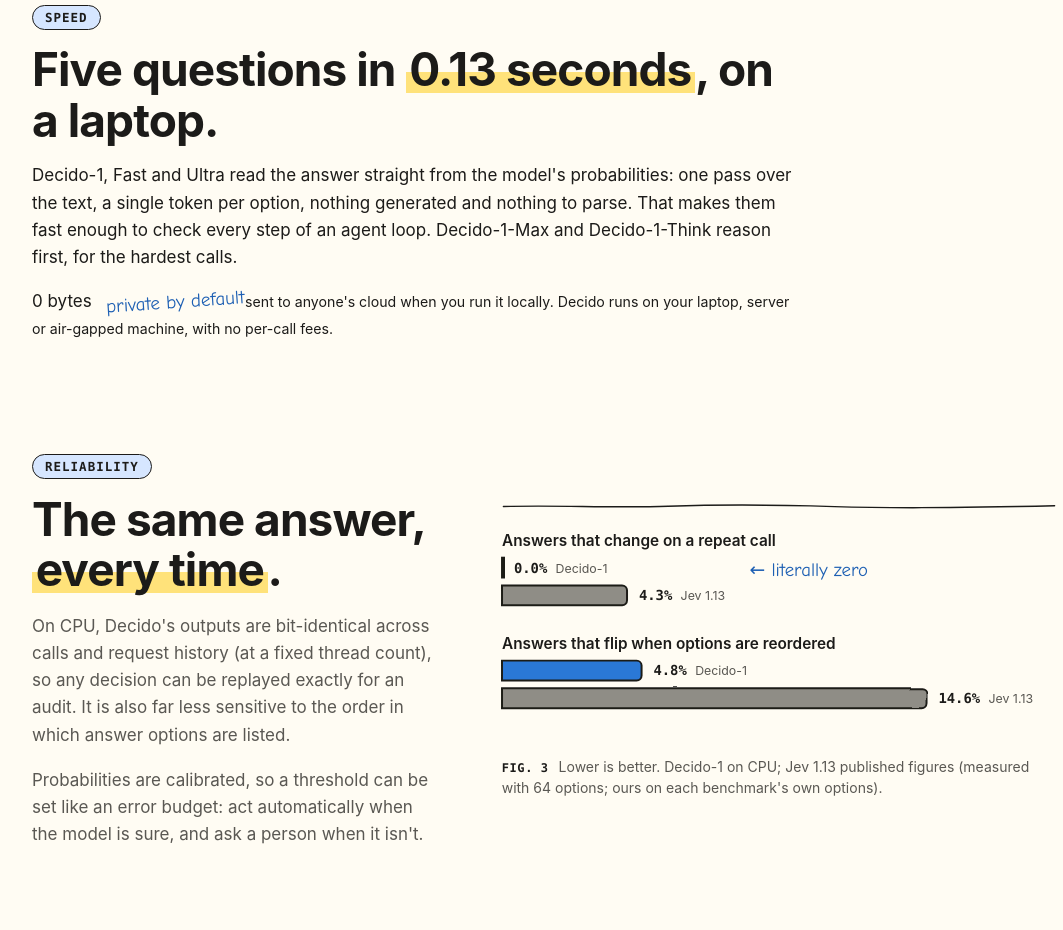
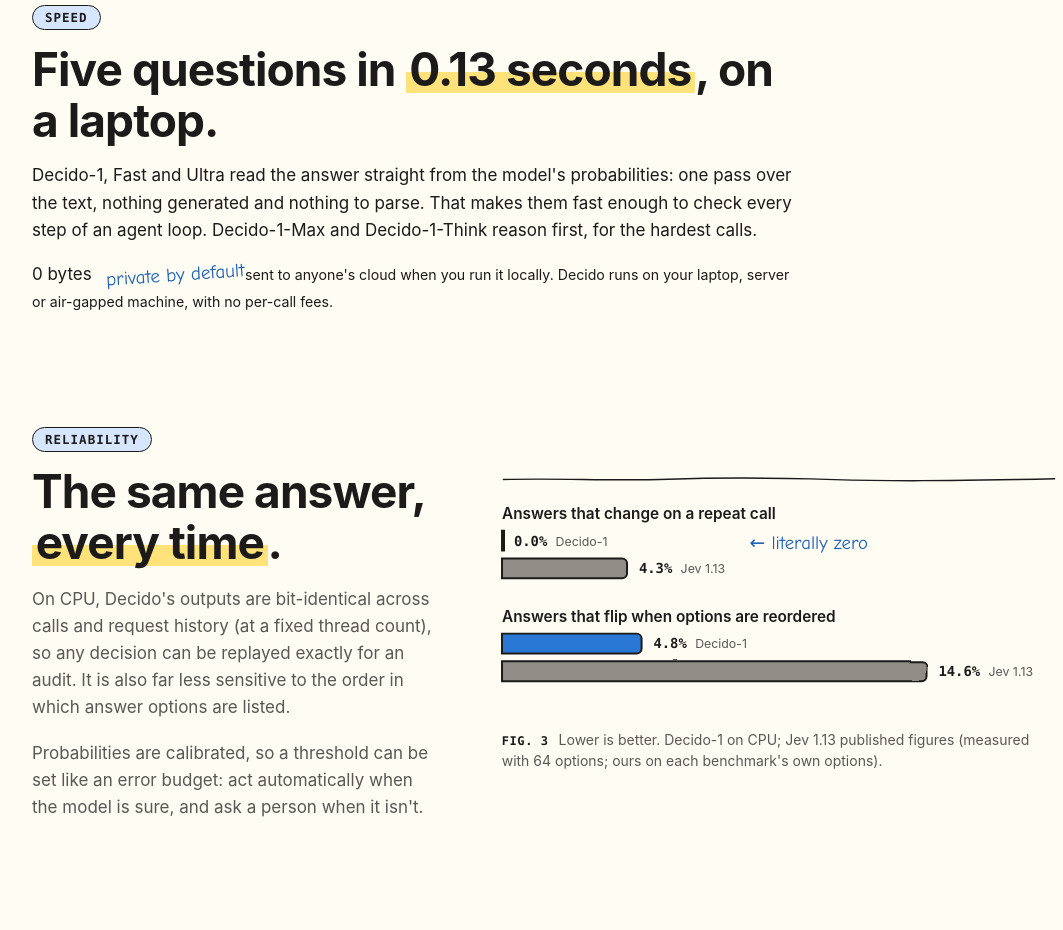
Before and after one commit to decido-ai/decido-ai.github.io, a plain HTML site: page index.html in a window 1280 px wide. Shown: the part 1887-2817 px from the top of the page, without its empty margins (96-1159 px from the left). Drawn offline with Linux system fonts and the light colour scheme.

```diff
--- a/index.html
+++ b/index.html
@@ -356,7 +356,7 @@
     <div>
       <div class="kicker">Speed</div>
       <h2>Five questions in <span class="hl">0.13 seconds</span>, on a laptop.</h2>
-      <p>Decido-1, Fast and Ultra read the answer straight from the model's probabilities: one pass over the text, a single token per option, nothing generated and nothing to parse. That makes them fast enough to check every step of an agent loop. Decido-1-Max and Decido-1-Think reason first, for the hardest calls.</p>
+      <p>Decido-1, Fast and Ultra read the answer straight from the model's probabilities: one pass over the text, nothing generated and nothing to parse. That makes them fast enough to check every step of an agent loop. Decido-1-Max and Decido-1-Think reason first, for the hardest calls.</p>
       <div class="big">0 bytes <span class="scribble sc-bytes">private by default</span><small>sent to anyone's cloud when you run it locally. Decido runs on your laptop, server or air-gapped machine, with no per-call fees.</small></div>
     </div>
   </div>
```
